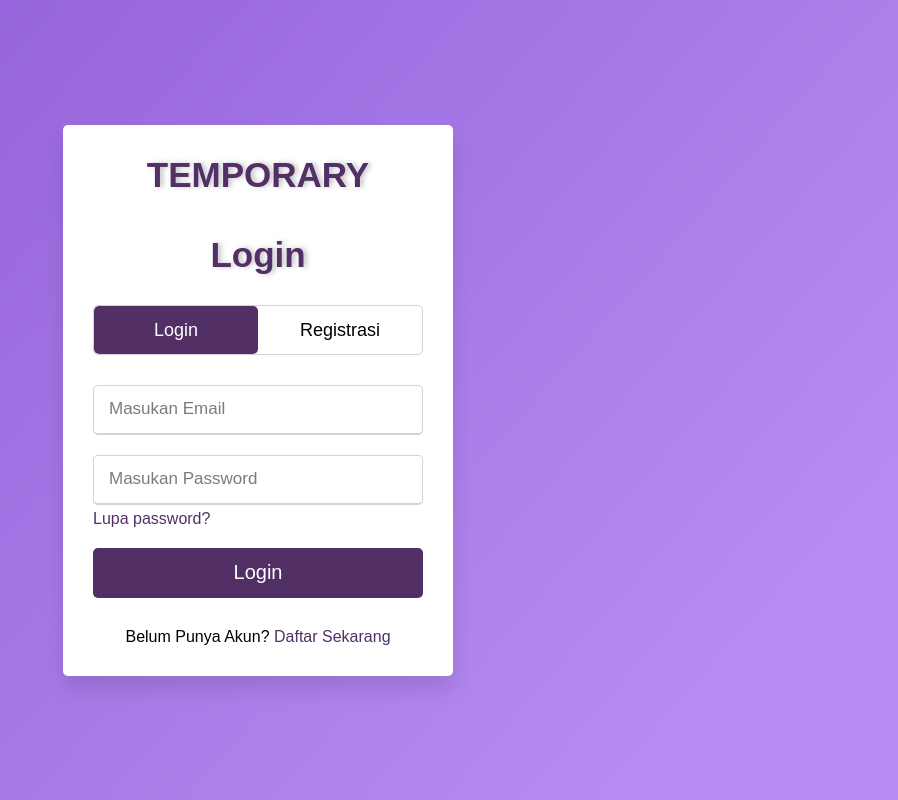
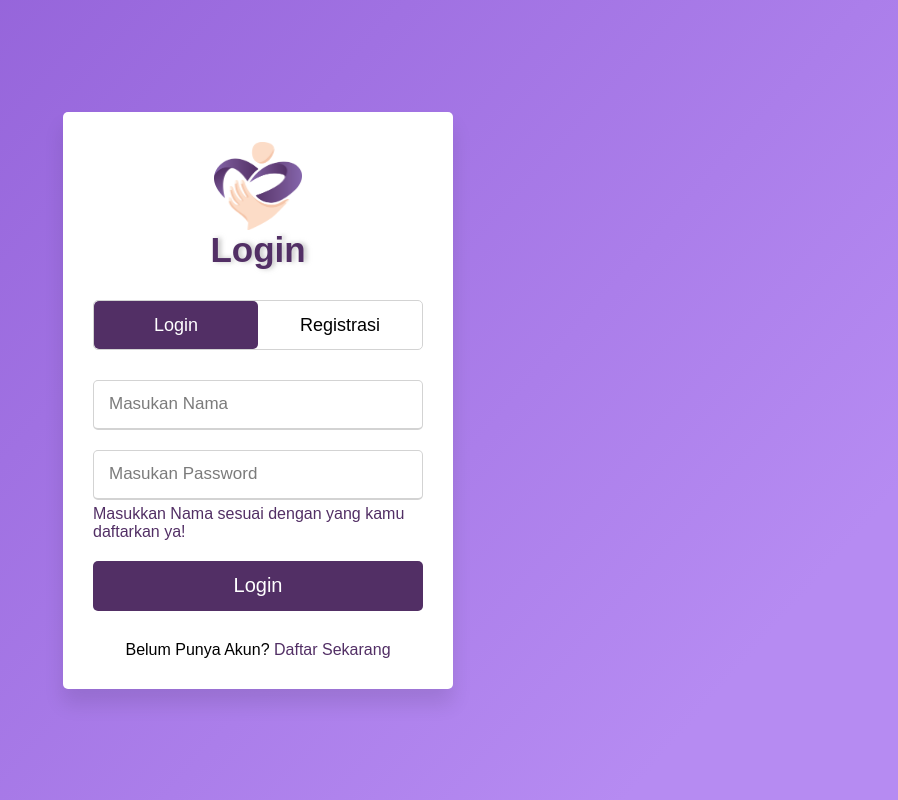
Before and after one commit to wdyarafah/temporary, a PHP site: page /login.html in a window 1280 px wide. Shown: the whole page, without its empty margins (382-1280 px from the left). Run offline with PHP 8.4, Linux system fonts and the light colour scheme.

Commit message:
First Commit

```diff
--- a/assets/css/login.css
+++ b/assets/css/login.css
@@ -25,7 +25,7 @@
     width: 200%;
   }
   .wrapper .title-text img{
-    width: 150px;
+    width: 88px;
     height: 88px;
   }
   .wrapper .title{
@@ -139,12 +139,11 @@
     text-align: center;
     margin-top: 30px;
   }
-  .form-inner form .pass-link a,
+  .form-inner form .pass-link,
   .form-inner form .signup-link a{
     color: #522F65;
     text-decoration: none;
   }
-  .form-inner form .pass-link a:hover,
   .form-inner form .signup-link a:hover{
     text-decoration: underline;
   }
--- a/index.html
+++ b/index.html
@@ -11,7 +11,7 @@
 
   <!-- Favicons -->
   <!-- <link href="assets/img/favicon.png" rel="icon"> -->
-  <link href="assets/img/apple-touch-icon.png" rel="apple-touch-icon">
+  <link rel="icon" href="assets/img/logo.png">
 
   <!-- Google Fonts -->
   <link href="https://fonts.googleapis.com/css?family=Open+Sans:300,300i,400,400i,600,600i,700,700i|Raleway:300,300i,400,400i,500,500i,600,600i,700,700i|Poppins:300,300i,400,400i,500,500i,600,600i,700,700i" rel="stylesheet">
--- a/login.html
+++ b/login.html
@@ -5,7 +5,7 @@
     <title>Pencegahan dan Penanganan Kekerasan Seksual</title>
     <link rel="preconnect" href="https://fonts.gstatic.com">
     <link href="https://fonts.googleapis.com/css2?family=Inter&display=swap" rel="stylesheet">
-    <!-- <link rel="icon" href="assets/img/logo-white.png"> -->
+    <link rel="icon" href="assets/img/logo.png">
     <link rel="stylesheet" href="assets/css/login.css">
 </head>
 
@@ -13,14 +13,12 @@
     <div class="wrapper">
         <div class="title-text">
            <div class="title login">
-            <!-- <img src="assets/img/logo.png">  -->
-            <h4 class="logo">TEMPORARY</h4>
+            <img src="assets/img/logo.png">
             <br>
               Login
            </div>
            <div class="title signup">
-            <!-- <img src="assets/img/logo.png">  -->
-            <h4 class="logo">TEMPORARY</h4>
+            <img src="assets/img/logo.png">
             <br>
               Registrasi
            </div>
@@ -36,13 +34,13 @@
            <div class="form-inner">
               <form action="index.html" class="login">
                  <div class="field">
-                    <input type="text" placeholder="Masukan Email" required>
+                    <input type="text" placeholder="Masukan Nama" required>
                  </div>
                  <div class="field">
                     <input type="password" placeholder="Masukan Password" required>
                  </div>
                  <div class="pass-link">
-                    <a href="#">Lupa password?</a>
+                    <span>Masukkan Nama sesuai dengan yang kamu daftarkan ya!</span>
                  </div>
                  <div class="field btn">
                     <div class="btn-layer"></div>
```
Also changed, not shown: assets/img/apple-touch-icon.png (deleted), assets/img/logo.png (added).
